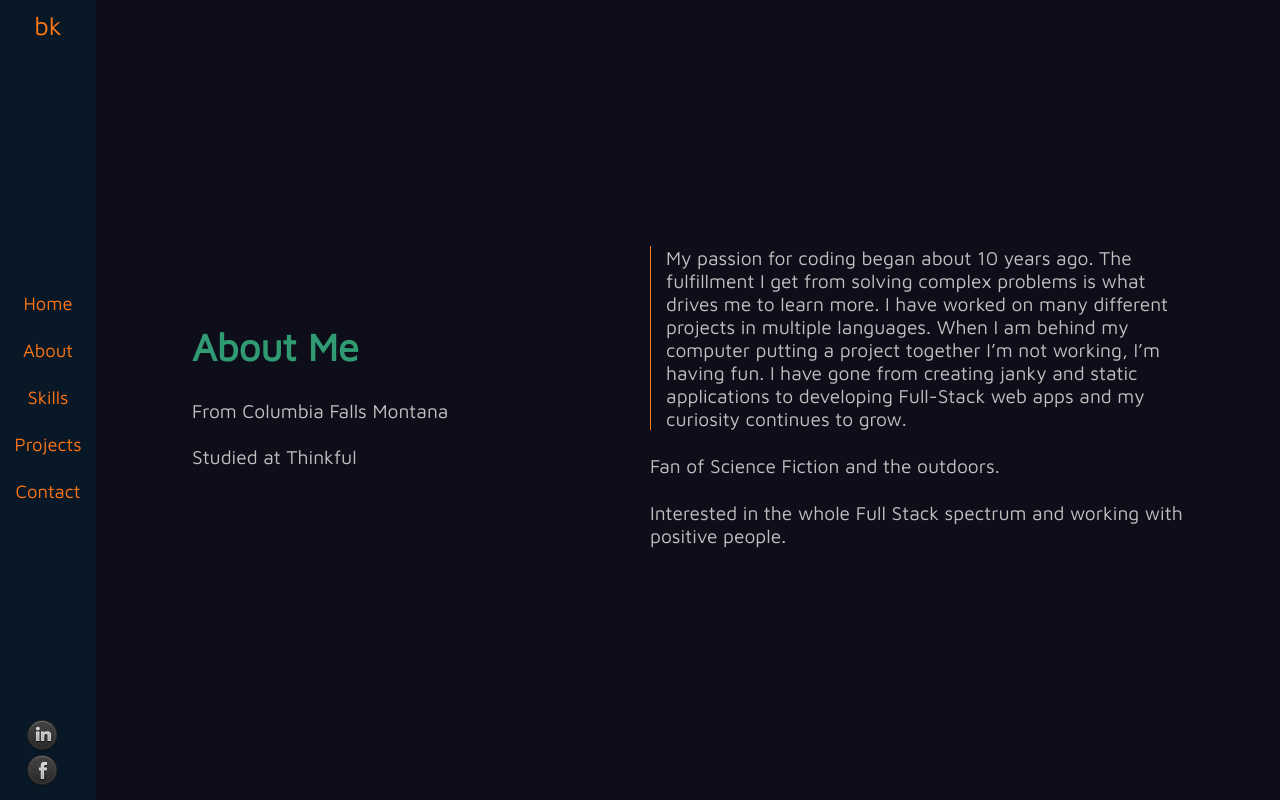
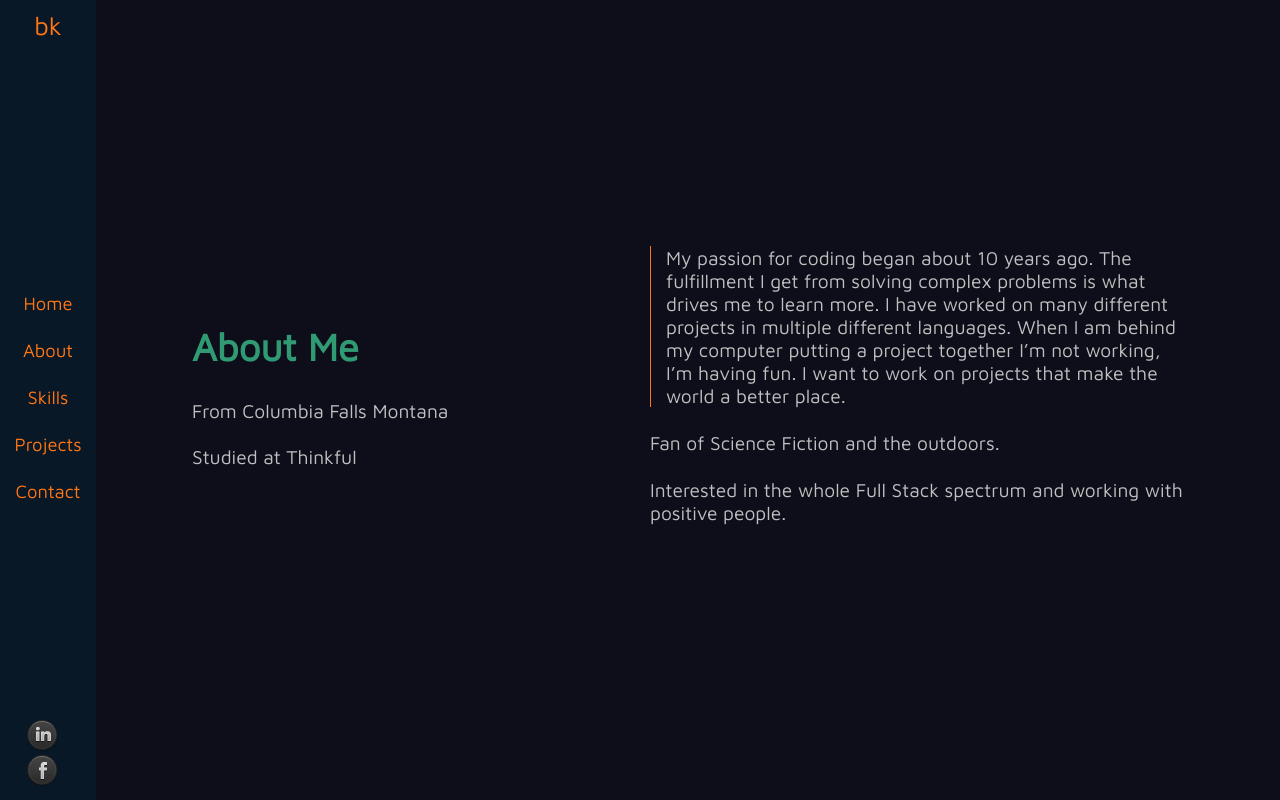
Before and after one commit to benjaminfkile/portfolio-ben, a React (Create React App) app: page /about in a window 1280 px wide. Built offline with nearby package versions, Linux system fonts and the light colour scheme; no server answers.

Commit message:
changed the about me

```diff
--- a/src/About/About.js
+++ b/src/About/About.js
@@ -22,13 +22,7 @@ class About extends Component {
                 </div>
                 <div className="About_Right">
                     <p id="About_Intro">
-                        My passion for coding began about 10 years ago.
-                        The fulfillment I get from solving complex problems is what drives me to learn more.
-                        I have worked on many different projects in multiple languages.
-                        When I am behind my computer putting a project together I’m not working,
-                        I’m having fun.  I have gone from creating janky and static applications to developing
-                        Full-Stack web apps and my curiosity continues to grow.
-                    </p>
+                    My passion for coding began about 10 years ago. The fulfillment I get from solving complex problems is what drives me to learn more. I have worked on many different projects in multiple different languages. When I am behind my computer putting a project together I’m not working, I’m having fun. I want to work on projects that make the world a better place.                    </p>
                     <br></br>
                     <p>
                     Fan of Science Fiction and the outdoors.
```
